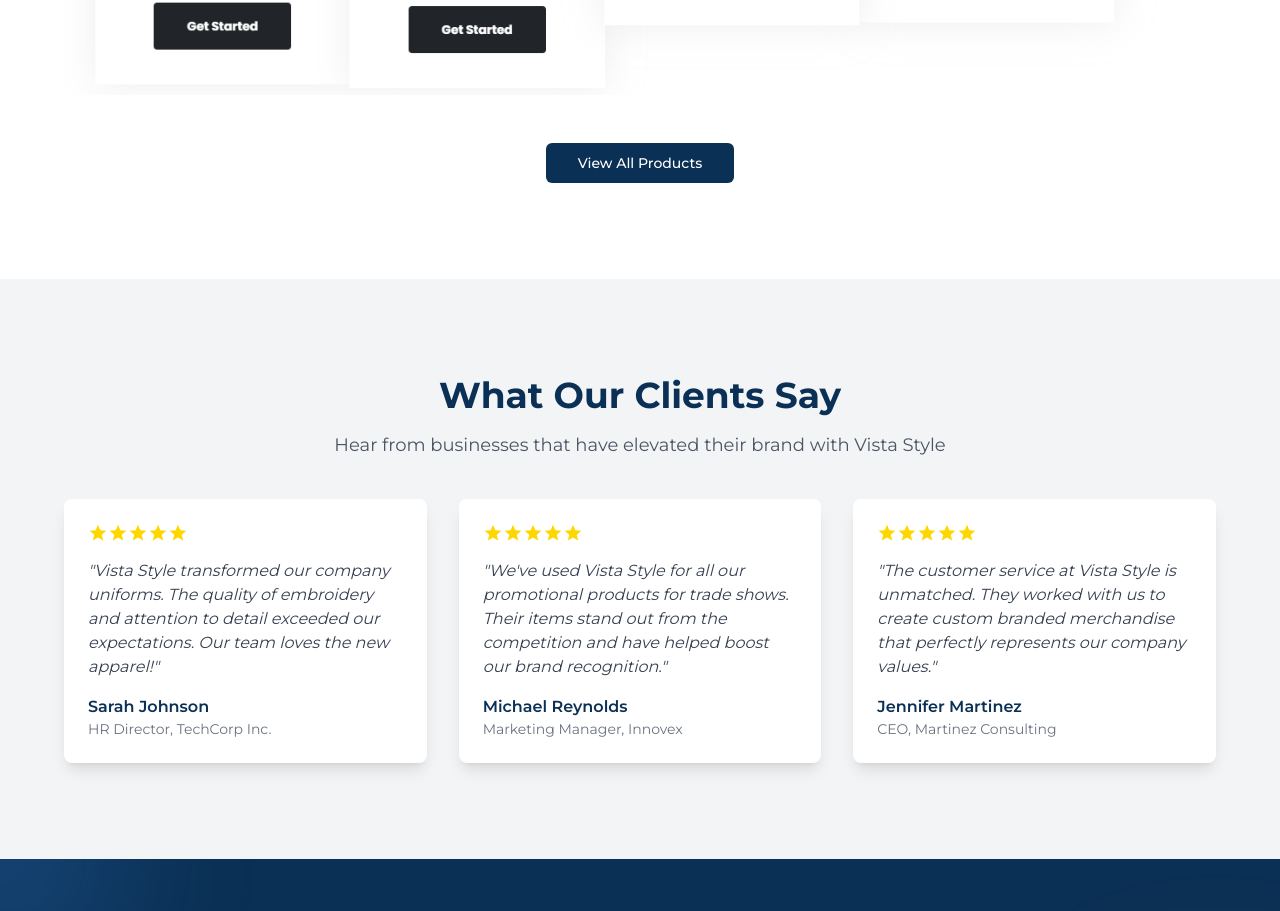
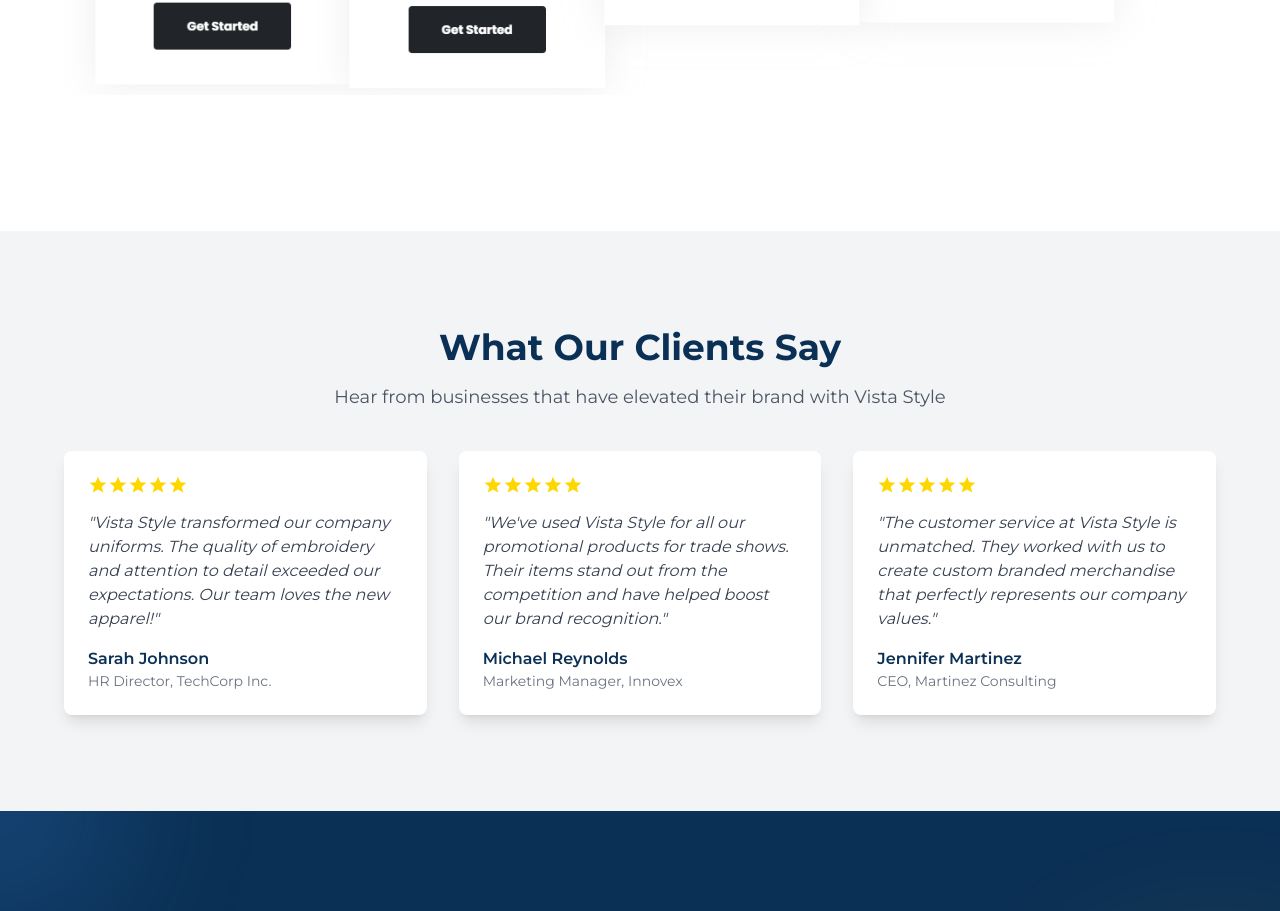
Before and after one commit to vlastop21/vista-style-designs-launch, a React (Vite) app: page / in a window 1280 px wide. Shown: the part 2528-3439 px from the top of the page. Built offline with nearby package versions, Linux system fonts and the light colour scheme.

Commit message:
Remove "View All Products" button
Remove the "View All Products" button from the Products section.

```diff
--- a/src/components/Products.tsx
+++ b/src/components/Products.tsx
@@ -1,5 +1,4 @@
 
-import { Button } from '@/components/ui/button';
 import { AspectRatio } from '@/components/ui/aspect-ratio';
 
 const Products = () => {
@@ -20,12 +19,6 @@ const Products = () => {
             />
           </AspectRatio>
         </div>
-
-        <div className="mt-12 text-center">
-          <Button asChild className="bg-vista-blue hover:bg-vista-lightblue text-white px-8">
-            <a href="#products">View All Products</a>
-          </Button>
-        </div>
       </div>
     </section>
   );
```
